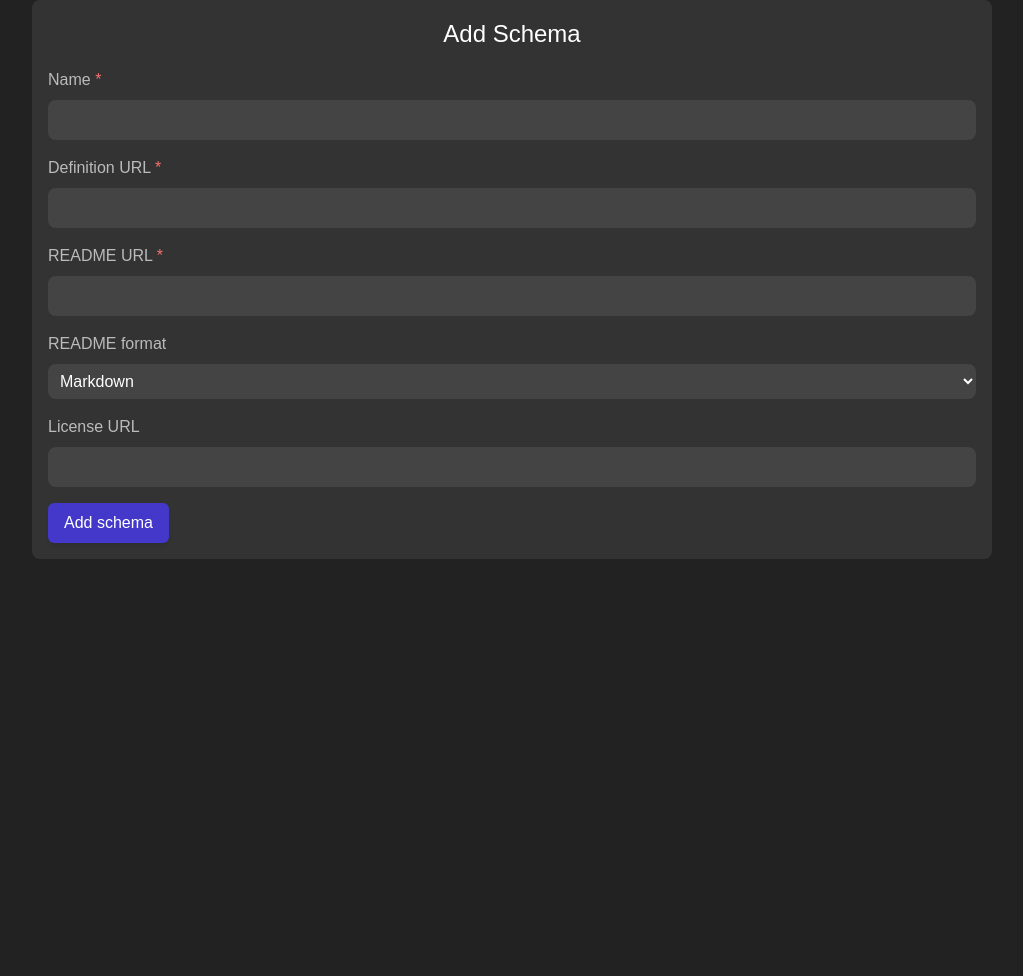
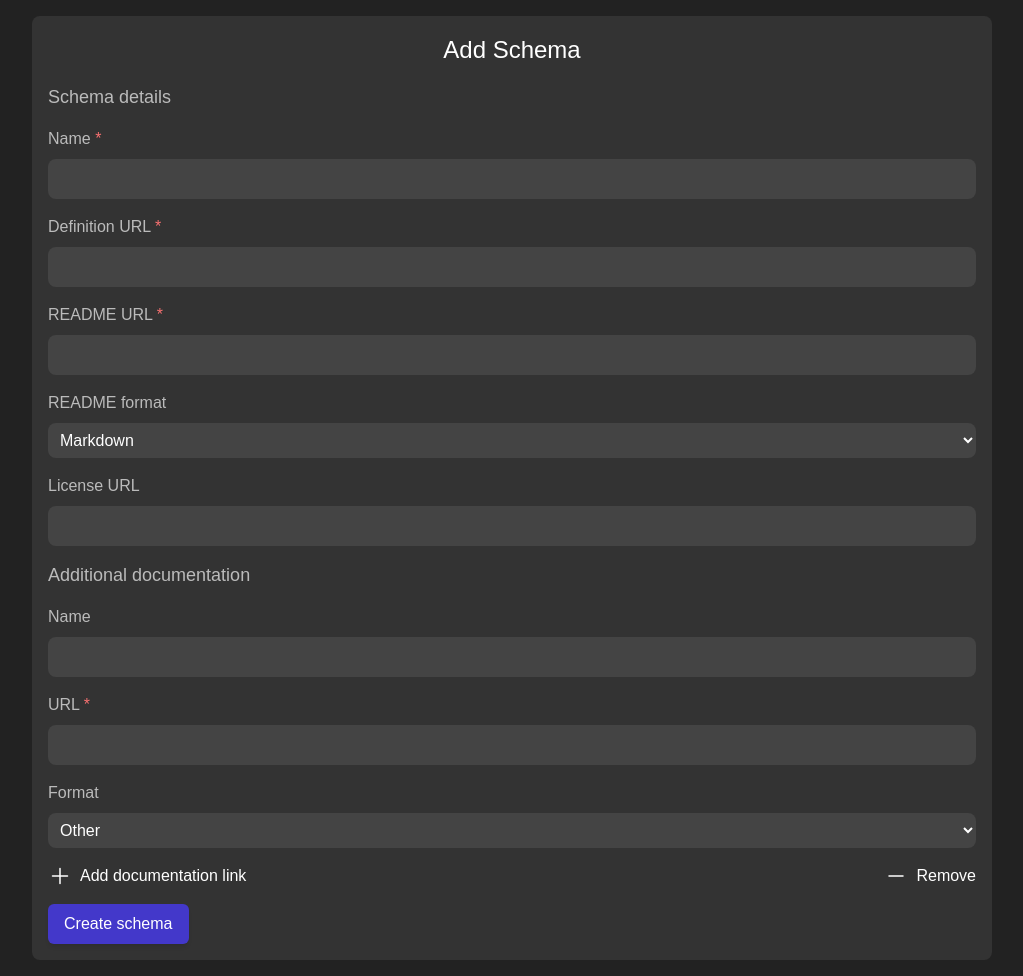
Before and after one commit to dtinit/schemaindex, a Django app: page /manage/schema/new in a window 1280 px wide. Shown: the part 56-1032 px from the top of the page, without its empty margins (128-1151 px from the left). Before the commit the page ends 615 px from the top, so only its background shows below. Run offline with Django 5.2, Linux system fonts and the light colour scheme; the visitor is signed in with stand-in values (Sample User, id 1); some libraries are stand-ins or nearby versions.

Commit message:
Add dynamic documentation item formset to schema management form

```diff
--- a/core/forms.py
+++ b/core/forms.py
@@ -20,6 +20,18 @@ SPECIFICATION_LANGUAGE_ALLOWLIST = [
 "bash","c","cpp","csharp","css","diff","go","graphql","ini","java","javascript","json","kotlin","less","lua","makefile","markdown","objectivec","perl","php","php-template","python","python-repl","r","ruby","rust","scss","shell","sql","swift","typescript","vbnet","wasm","xml","yaml"
 ]
 
+class DocumentationItemForm(forms.Form):
+    name = forms.CharField(label="Name", max_length=200, required=False)
+    url = forms.URLField(label="URL")
+    format = forms.ChoiceField(
+        choices=[('', 'Other')] + list(DocumentationItem.DocumentationItemFormat.choices),
+        required=False,
+        label="Format",
+        initial=''
+    )
+
+DocumentationItemFormset = forms.formset_factory(DocumentationItemForm)
+
 class SchemaForm(forms.Form):
     id = None
 
@@ -29,9 +41,10 @@ class SchemaForm(forms.Form):
     readme_format = forms.ChoiceField(
         choices=DocumentationItem.DocumentationItemFormat.choices,
         required=False,
-        label="README format"
+        label="README format",
     )
     license_url = forms.URLField(label="License URL", required=False)
+    additional_documentation_items_formset = DocumentationItemFormset()
 
     def __init__(self, *args, schema = None, **kwargs):
         super().__init__(*args, **kwargs)
--- a/core/static/css/site.css
+++ b/core/static/css/site.css
@@ -241,6 +241,9 @@ a.button-link--primary:hover {
   font-weight: 500;
   cursor: pointer;
   color: var(--text-primary);
+  display: flex;
+  gap: 0.5rem;
+  align-items: center;
 }
 
 .button:hover {
@@ -409,6 +412,30 @@ a.button-link--primary:hover {
   width: 100%;
 }
 
+.formsets {
+  width: 100%;
+}
+
+.formset {
+  border-bottom: 1px solid #555;
+  padding: 1rem 0;
+}
+
+.formset:first-child{
+  padding-top: 0;
+}
+
+.formset:last-child {
+  border-bottom: none;
+  padding-bottom: 0;
+}
+
+.formset-controls {
+  display: flex;
+  align-items: center;
+  justify-content: space-between;
+}
+
 /* Page styles */
 
 /* Homepage */
@@ -520,3 +547,8 @@ a.button-link--primary:hover {
   justify-content: space-between;
   gap: 0.5rem;
 }
+
+/* Schema management form */
+.manage-schema {
+  margin: 1rem;
+}
--- a/core/static/js/site.js
+++ b/core/static/js/site.js
@@ -43,6 +43,52 @@
       })
     });
 
+    Array.from(document.querySelectorAll('[data-formset-append-to-list-id]')).forEach((appendTriggerElement) => {
+      const formsetListId = appendTriggerElement.getAttribute('data-formset-append-to-list-id');
+      if (!formsetListId){
+        return;
+      }
+      const formsetListElement = document.querySelector(`[data-formset-list-id="${formsetListId}"]`);
+      if (!formsetListElement){
+        return;
+      }
+      const itemUrl = formsetListElement.getAttribute('data-formset-item-url');
+      if (!itemUrl){
+        return;
+      }
+      fetch(itemUrl)
+        .then((response) => {
+          if (response.ok){
+            return response.text();
+          }
+        })
+        .then((formsetItemHtml) => {
+          if (!formsetItemHtml){
+            return;
+          }
+          appendTriggerElement.addEventListener('click', () => {
+            formsetListElement.innerHTML = formsetListElement.innerHTML + formsetItemHtml;
+          });
+        })
+      });
+
+    Array.from(document.querySelectorAll('[data-formset-remove-from-list-id]')).forEach((removeTriggerElement) => {
+       const formsetListId = removeTriggerElement.getAttribute('data-formset-remove-from-list-id');
+      if (!formsetListId){
+        return;
+      }
+      const formsetListElement = document.querySelector(`[data-formset-list-id="${formsetListId}"]`);
+      if (!formsetListElement){
+        return;
+      }
+      removeTriggerElement.addEventListener('click', () => {
+        const formsetElements = Array.from(formsetListElement.getElementsByClassName('formset'));
+        if (formsetElements.length){
+          formsetElements[formsetElements.length - 1].remove();
+        }
+      });
+    });
+
     setTimeout(() => {
       Array.from(document.querySelectorAll('.messages .message')).forEach((element) => {
         element.remove();
--- a/core/templates/core/layouts/base.html
+++ b/core/templates/core/layouts/base.html
@@ -48,7 +48,7 @@
         </header>
         {% block body %}
             {% if messages %}
-                {% include "messages/messages.html" with messages=messages%}
+                {% include "messages/messages.html" with messages=messages %}
             {% endif %}
         {% block page_content %}
         {% endblock page_content %}
--- /dev/null
+++ b/core/templates/core/manage/field.html
@@ -0,0 +1,9 @@
+<div class="field{% if field.errors %} field--has-errors{% endif %}">
+  <label
+    for="{{ field.id_for_label }}"
+    class="{% if field.field.required %}field__label--is-required{% endif %}">
+    {{ field.label }}
+  </label>
+  {{ field }}
+  {{ field.errors }}
+</div>
--- /dev/null
+++ b/core/templates/core/manage/formset_item.html
@@ -0,0 +1,5 @@
+<li class="formset form-container">
+  {% for field in form %}
+  {% include "core/manage/field.html" with field=field %}
+  {% endfor %}
+</li>
--- a/core/templates/core/manage/schema.html
+++ b/core/templates/core/manage/schema.html
@@ -12,18 +12,31 @@ Edit Schema
     <h1>{% if is_new %}Add Schema{% else %}Edit Schema{% endif %}</h1>
     <form action="{% if is_new %}{% url 'manage_schema_new' %}{% else %}{% url 'manage_schema' schema_id=schema.pk %}{% endif %}" method="POST">
       {% csrf_token %}
+      <h2>Schema details</h2>
       {% for field in form %}
-      <div class="field{% if field.errors %} field--has-errors{% endif %}">
-        <label
-          for="{{ field.id_for_label }}"
-          class="{% if field.field.required %}field__label--is-required{% endif %}">
-          {{ field.label }}
-        </label>
-        {{ field }}
-        {{ field.errors }}
+      {% include "core/manage/field.html" with field=field %}
+      {% endfor %}
+      <h2>Additional documentation</h2>
+      <ul class="formsets" data-formset-list-id="documentation-items" data-formset-item-url="{% url 'manage_schema_documentation_item' %}">
+      {% for subform in form.additional_documentation_items_formset %}
+        {% include "core/manage/formset_item.html" with form=subform %}
+      {% endfor %}
+      </ul>
+      <div class="formset-controls">
+        <button type="button" class="button" data-formset-append-to-list-id="documentation-items">
+          <svg xmlns="http://www.w3.org/2000/svg" fill="none" viewBox="0 0 24 24" stroke-width="1.5" stroke="currentColor" class="icon--md">
+            <path stroke-linecap="round" stroke-linejoin="round" d="M12 4.5v15m7.5-7.5h-15" />
+          </svg>
+          Add documentation link
+        </button>
+        <button type="button" class="button" data-formset-remove-from-list-id="documentation-items">
+          <svg xmlns="http://www.w3.org/2000/svg" fill="none" viewBox="0 0 24 24" stroke-width="1.5" stroke="currentColor" class="icon--md">
+            <path stroke-linecap="round" stroke-linejoin="round" d="M5 12h14" />
+          </svg>
+          Remove
+        </button>
       </div>
-      {% endfor %}
-      <button type="submit" class="button button--prominent">{% if is_new %}Add schema{% else %}Save{% endif %}</button>
+      <button type="submit" class="button button--prominent">{% if is_new %}Create schema{% else %}Save{% endif %}</button>
     </form>
   </section>
 </main>
--- a/core/urls.py
+++ b/core/urls.py
@@ -8,5 +8,6 @@ urlpatterns = [
     path("account/profile/", views.account_profile, name="account_profile"),
     path("manage/schema/<int:schema_id>", views.manage_schema, name="manage_schema"),
     path("manage/schema/new", views.manage_schema, name="manage_schema_new"),
-    path("manage/schema/<int:schema_id>/delete", views.manage_schema_delete, name="manage_schema_delete")
+    path("manage/schema/<int:schema_id>/delete", views.manage_schema_delete, name="manage_schema_delete"),
+    path("manage/schema/documentation-item", views.manage_schema_documentation_item, name="manage_schema_documentation_item")
 ]
--- a/core/views.py
+++ b/core/views.py
@@ -10,7 +10,8 @@ from .models import (Schema,
                      DocumentationItem,
                      SchemaRef,
                      DocumentationItem)
-from .forms import SchemaForm
+from .forms import SchemaForm, DocumentationItemForm
+
 
 MAX_SCHEMA_RESULT_COUNT = 30
 
@@ -83,6 +84,16 @@ def account_profile(request):
         'user_schemas': user_schemas
     })
 
+
+# This shouldn't be used directly; its used as a sub-form
+# of the schema management form
+@login_required
+def manage_schema_documentation_item(request):
+    return render(request, "core/manage/formset_item.html", {
+        'form': DocumentationItemForm()
+    })
+
+
 @login_required
 def manage_schema(request, schema_id=None):
     schema = get_object_or_404(Schema.objects.filter(created_by=request.user), pk=schema_id) if schema_id else None
@@ -137,6 +148,7 @@ def manage_schema(request, schema_id=None):
         'form': form
     })
 
+
 @login_required
 def manage_schema_delete(request, schema_id):
     schema = get_object_or_404(Schema.objects.filter(created_by=request.user), pk=schema_id)
```
